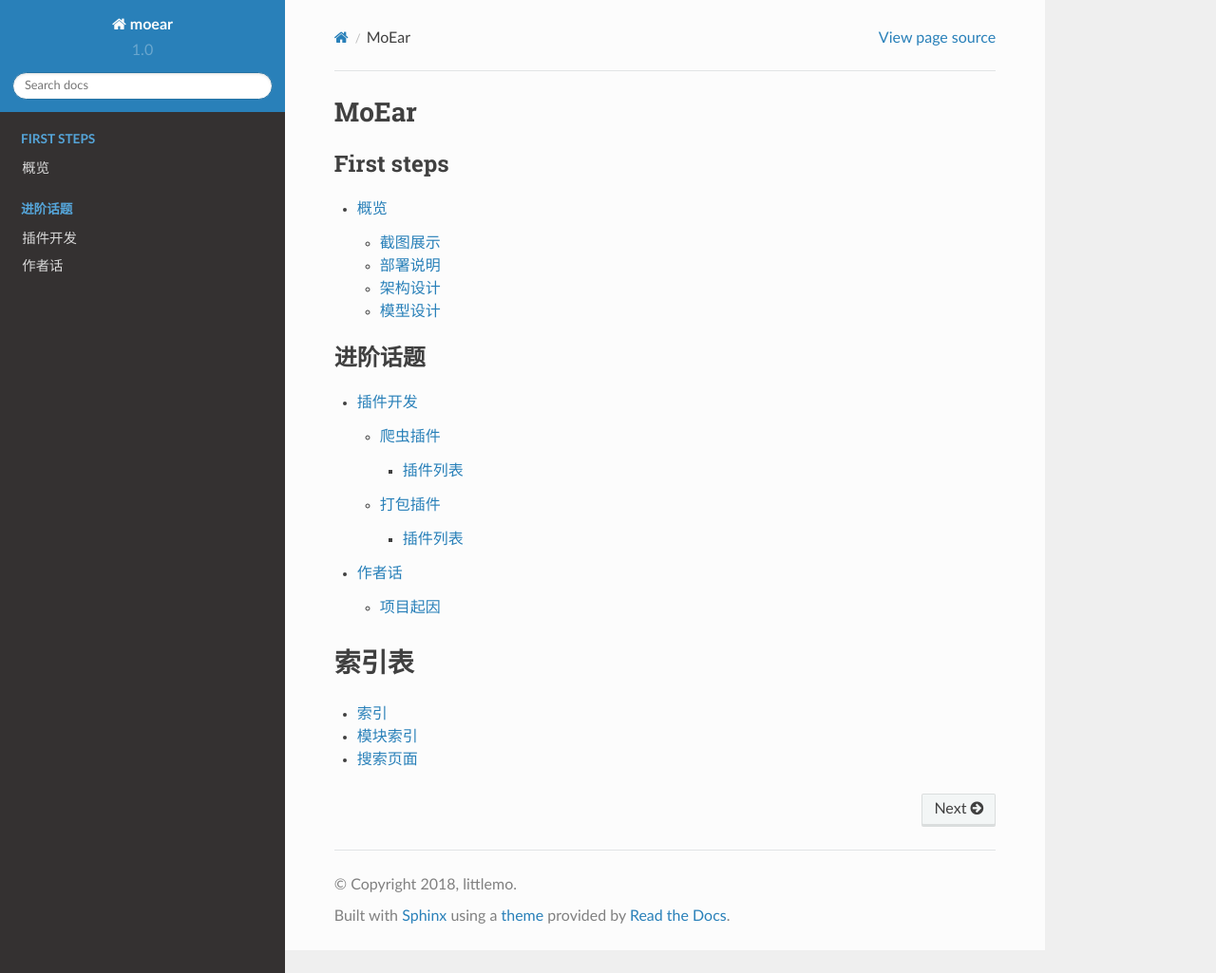
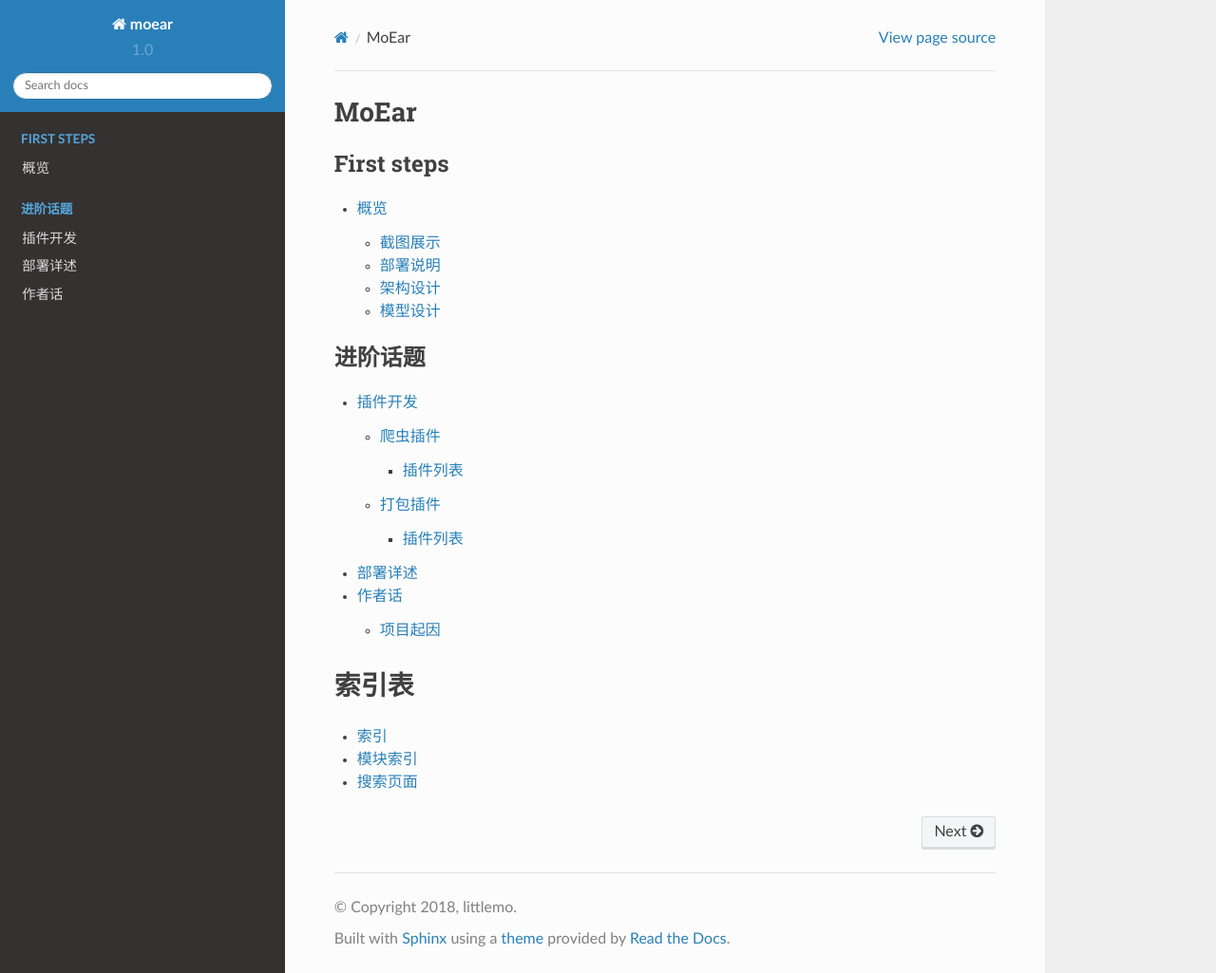
Before and after one commit to littlemo/moear, a Sphinx documentation site: the page built from docs/source/index.rst, in a window 1280 px wide and 1025 px high. Shown: the whole window at 95% size. Built offline with Sphinx 7.4.7 and the Read the Docs theme 2.0.0, drawn with Linux system fonts in a browser that asks for light colours; formulas are drawn with MathJax 3.

Commit message:
F: 创建部署详述专题页，并添加到主索引页中

```diff
--- a/docs/source/index.rst
+++ b/docs/source/index.rst
@@ -16,6 +16,7 @@
    :caption: 进阶话题
 
    topics/plugin
+   topics/deployment
    topics/author_words
 
 
--- /dev/null
+++ b/docs/source/topics/deployment.rst
@@ -0,0 +1,5 @@
+.. _topics-deployment:
+
+========
+部署详述
+========
```
